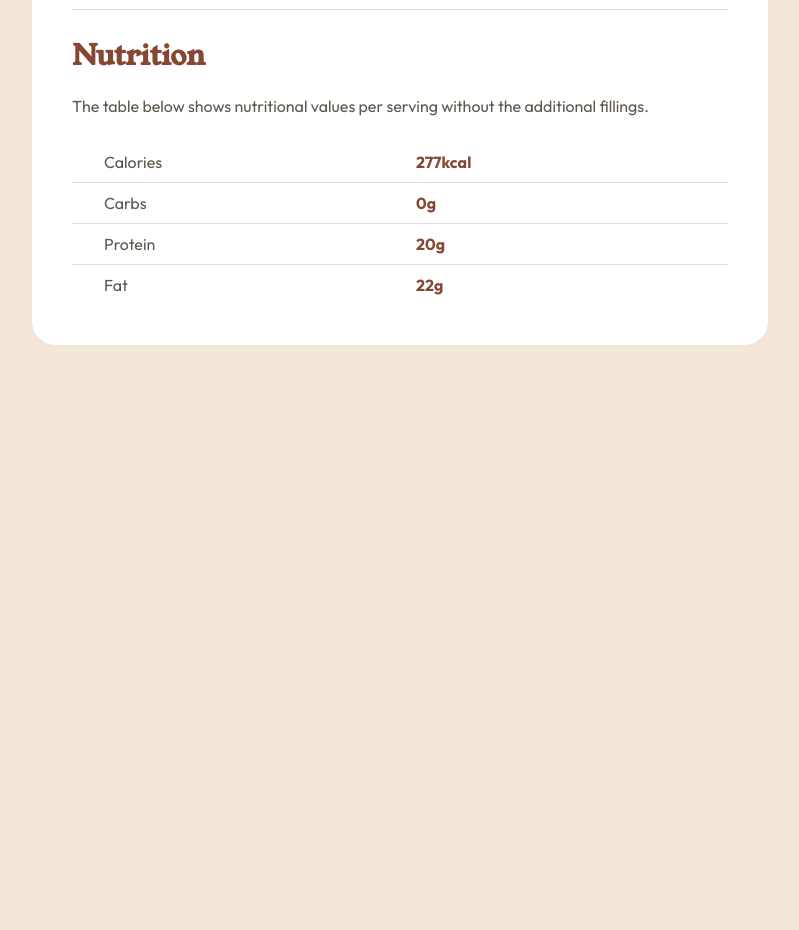
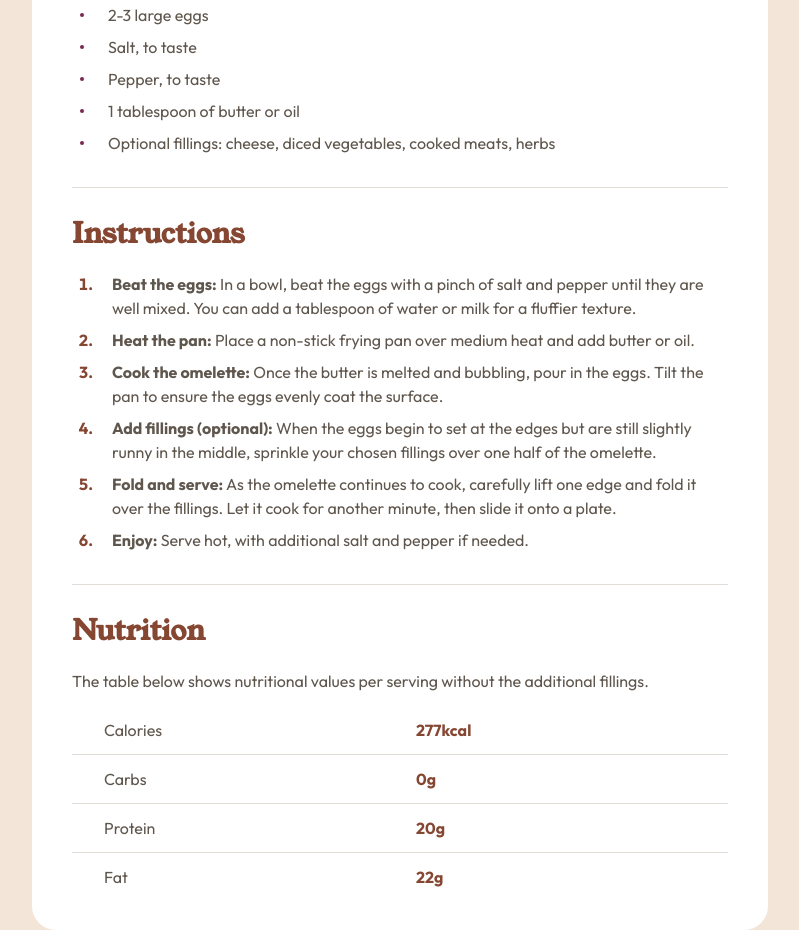
Before and after one commit to MattPahuta/recipe-page, a plain HTML site: page index.html in a window 1280 px wide. Shown: the part 903-1833 px from the top of the page, without its empty margins (240-1039 px from the left). Before the commit the page ends 1376 px from the top, so only its background shows below. Drawn offline with Linux system fonts and the light colour scheme.

Commit message:
Complete desktop style revisions, styles cleanup

```diff
--- a/index.html
+++ b/index.html
@@ -14,7 +14,7 @@
   <main>
     <section class="recipe-card">
       <div class="img-container">
-        <img src="./images/image-omelette.jpeg" alt="Vegetable omelette on a plate" class="recipe-img">
+        <img src="./images/image-omelette.jpeg" alt="Vegetable omelette on a plate with smear of sauce" class="recipe-img">
       </div>
       <div class="card-content">
         <h1 class="heading recipe-heading">Simple Omelette Recipe</h1>
@@ -74,20 +74,20 @@
           <caption class="table-legend">The table below shows nutritional values per serving without the additional fillings.</caption>
           <tbody>
             <tr>
-              <th class="table-head" scope="row">Calories</th>
-              <td class="table-data">277kcal</td>
+              <th class="table-head p-b-end" scope="row">Calories</th>
+              <td class="table-data p-b-end">277kcal</td>
             </tr>
             <tr>
-              <th class="table-head" scope="row">Carbs</th>
-              <td class="table-data">0g</td>
+              <th class="table-head p-b" scope="row">Carbs</th>
+              <td class="table-data p-b">0g</td>
             </tr>
             <tr>
-              <th class="table-head" scope="row">Protein</th>
-              <td class="table-data">20g</td>
+              <th class="table-head p-b" scope="row">Protein</th>
+              <td class="table-data p-b">20g</td>
             </tr>
             <tr>
-              <th class="table-head" scope="row">Fat</th>
-              <td class="table-data">22g</td>
+              <th class="table-head p-b-start" scope="row">Fat</th>
+              <td class="table-data p-b-start">22g</td>
             </tr>
           </tbody>
         </table>
--- a/styles.css
+++ b/styles.css
@@ -3,7 +3,6 @@ Author: Matt Pahuta
 https://www.mattpahuta.com
 Date: September 2024
 */
-
 /* **************** */
 /* Custom Variables */
 /* **************** */
@@ -78,10 +77,6 @@ p, h1, h2, h3, h4, h5, h6 {
 /* BASE STYLES */
 body {
   min-height: 100svh;
-  display: flex;
-  flex-direction: column;
-  align-items: center;
-  justify-content: center;
   font-family: var(--ff-body);
   font-size: var(--fs-400);
   line-height: 1.5;
@@ -91,6 +86,7 @@ body {
 
 .recipe-card {
   max-width: 46rem;
+  margin-inline: auto;
   background: var(--white);
 }
 
@@ -185,31 +181,6 @@ body {
   font-weight: 700;
 }
 
-/* *** Custom counter method *** */
-/* ol {
-  counter-reset: my-awesome-counter;
-  list-style: none;
-  border: 1px solid red;
-}
-ol li {
-  margin: 0 0 0.5rem 0;
-  counter-increment: my-awesome-counter;
-  position: relative;
-}
-ol li::before {
-  content: counter(my-awesome-counter) ".";
-  color: var(--brown-800);
-  font-weight: bold;
-  position: absolute;
-  --size: 32px;
-  left: calc(-1 * var(--size) - 10px);
-  width: var(--size);
-  height: var(--size);
-  top: 0;
-  text-align: center;
-} */
-
-
 /* Table Styles */
 .recipe-table {
   width: 100%;
@@ -228,14 +199,19 @@ ol li::before {
 .table-head,
 .table-data {
   width: 50%;
-  padding-block: var(--spacing-100);
 }
 
-/* .table-head:not(:last-child),
-.table-data:not(:last-child) {
-  border-bottom: 1px solid var(--stone-150);
+.p-b {
+  padding-block: var(--spacing-150);
+}
 
-} */
+.p-b-start {
+  padding-block-start: var(--spacing-150);
+}
+
+.p-b-end {
+  padding-block-end: var(--spacing-150);
+}
 
 .table-head {
   padding-left: var(--spacing-400);
@@ -253,14 +229,14 @@ ol li::before {
   .recipe-card {
     margin-block: var(--spacing-1600);
     border-radius: var(--spacing-300);
+    width: clamp(38.5rem, 80vw, 46rem);
   }
-
   .img-container {
     padding-block-start: var(--spacing-500);
     padding-inline: var(--spacing-500);
   }
-
   .recipe-img {
+    min-height: 18.75rem;
     border-radius: var(--spacing-300);
   }
   .card-content {
```
